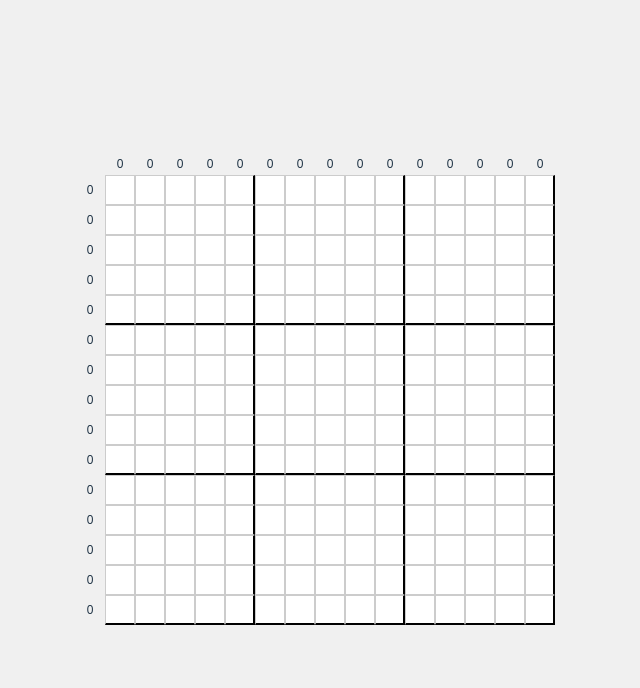
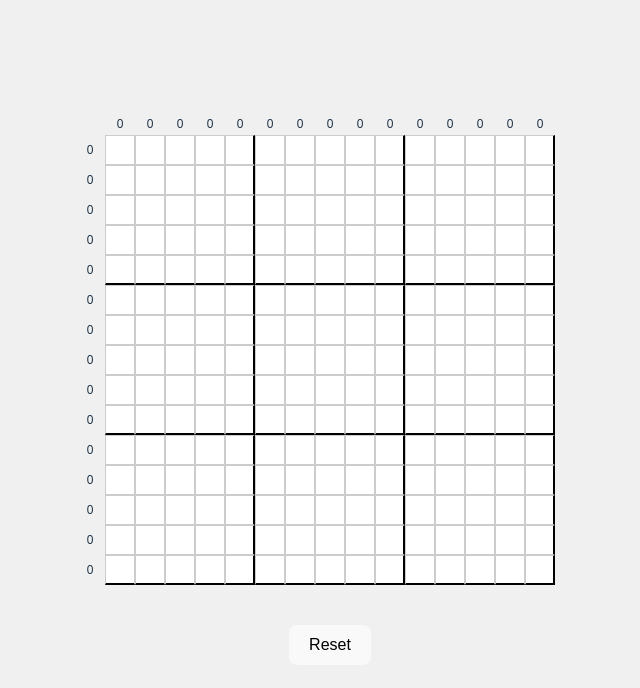
Before and after one commit to jwillman/hanjie, a React (Vite) app: page / in a window 1280 px wide. Shown: the top 688 px of the page, without its empty margins (310-950 px from the left). Built offline with nearby package versions, Linux system fonts and the light colour scheme.

Commit message:
Added a reset button

```diff
--- a/src/App.css
+++ b/src/App.css
@@ -12,10 +12,15 @@ body {
 
 .page-container {
     display: flex;
+    flex-direction: column;
+    align-items: center;
     justify-content: center;
-    align-items: center;
     width: 100vw;
     height: 100vh;
+}
+
+.controls {
+    margin-top: 40px;
 }
 
 .puzzle-container {
@@ -25,19 +30,11 @@ body {
     align-items: center;
 }
 
-/*
- The grid-wrapper is a positioned container so that column and row hints
- can be absolutely positioned inside it relative to the puzzle itself.
-*/
 .grid-wrapper {
     position: relative;
 }
 
-/* Column hints above the puzzle:
- - Absolute positioning relative to .grid-wrapper
- - Positioned above (bottom:100%) and centered horizontally (transform:translateX(-50%))
- - Using the same column count and cell width ensures perfect alignment.
-*/
+/* Column hints above the puzzle */
 .column-hints-container {
     position: absolute;
     bottom: 100%;
@@ -57,11 +54,7 @@ body {
     padding: 2px;
 }
 
-/* Row hints to the left of the puzzle:
- - Absolute positioning relative to .grid-wrapper
- - Positioned to the left (right:100%) and centered vertically (transform:translateY(-50%))
- - Using grid-template-rows: repeat(15, 30px) ensures each hint line up with each row of the puzzle.
-*/
+/* Row hints to the left of the puzzle */
 .row-hints-container {
     position: absolute;
     top: 50%;
@@ -82,7 +75,6 @@ body {
     gap: 3px;
 }
 
-/* The puzzle grid: 15x15 cells of 30px each */
 .grid-container {
     display: grid;
     grid-template-columns: repeat(15, 30px);
@@ -105,7 +97,6 @@ body {
     border-right: 2px solid #000;
 }
 
-/* No need for top-left-corner anymore */
 .top-left-corner {
     display: none;
 }
--- a/src/App.tsx
+++ b/src/App.tsx
@@ -99,6 +99,12 @@ const App: React.FC = () => {
         }
     }
 
+    const resetCells = () => {
+        setCellColors(
+            Array.from({ length: gridSize }, () => Array(gridSize).fill(false))
+        );
+    };
+
     return (
         <div className="page-container">
             <div className="puzzle-container">
@@ -142,6 +148,9 @@ const App: React.FC = () => {
                     </div>
                 </div>
             </div>
+            <div className="controls">
+                <button onClick={resetCells}>Reset</button>
+            </div>
         </div>
     );
 };
```
